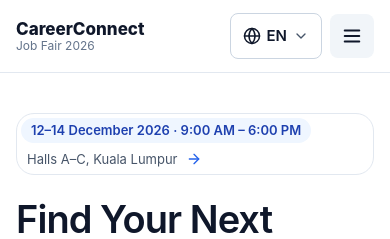
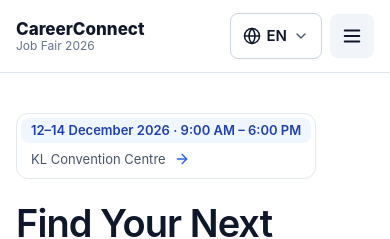
Before and after one commit to SheldonFam/job-fair-web-app, a Vue app: page / in a window 390 px wide. Shown: the top 239 px of the page. Built offline with nearby package versions, Linux system fonts and the light colour scheme; the HTML template or start-up script is replaced by a standard one.

Commit message:
feat: add venue map and tidy contact, hero and exhibitor layouts

```diff
--- a/src/components/AppFooter.vue
+++ b/src/components/AppFooter.vue
@@ -28,7 +28,7 @@
               hello@careerconnect.example.my
             </a>
           </li>
-          <li>Halls A–C, Kuala Lumpur</li>
+          <li>Halls A–C, Kuala Lumpur Convention Centre</li>
         </ul>
       </div>
     </div>
--- a/src/components/ContactSection.vue
+++ b/src/components/ContactSection.vue
@@ -137,15 +137,16 @@ const handleSubmit = async () => {
       <div class="contact-grid">
         <!-- Left: venue card -->
         <div class="card contact-venue">
-          <div
+          <iframe
             class="contact-map"
-            role="img"
-            aria-label="Map showing the venue in Kuala Lumpur"
-          ></div>
+            title="Map showing Kuala Lumpur Convention Centre"
+            src="https://www.google.com/maps?q=Kuala+Lumpur+Convention+Centre&output=embed"
+            loading="lazy"
+          ></iframe>
           <ul class="contact-details">
             <li class="contact-detail contact-detail-address">
               <MapPin class="contact-detail-icon" v-bind:size="18" aria-hidden="true" />
-              Halls A–C, Kuala Lumpur
+              Halls A–C, Kuala Lumpur Convention Centre
             </li>
             <li class="contact-detail">
               <Phone class="contact-detail-icon" v-bind:size="18" aria-hidden="true" />
@@ -293,10 +294,12 @@ const handleSubmit = async () => {
   overflow: hidden;
 }
 
-/* grey grid until a real map is added */
+/* the map fills the space above the details; the grey shows while it loads */
 .contact-map {
   flex: 1;
+  width: 100%;
   min-height: 200px;
+  border: 0;
   background: var(--border);
 }
 
@@ -304,7 +307,7 @@ const handleSubmit = async () => {
   display: flex;
   flex-direction: column;
   gap: 10px;
-  padding: 20px;
+  padding: 24px;
   font-size: 15px;
 }
 
--- a/src/components/ExhibitorsSection.vue
+++ b/src/components/ExhibitorsSection.vue
@@ -376,5 +376,9 @@ const clearFilters = () => {
   .exhibitor-roles {
     white-space: normal;
   }
+
+  .exhibitor-card {
+    align-items: flex-start;
+  }
 }
 </style>
--- a/src/components/HeroSection.vue
+++ b/src/components/HeroSection.vue
@@ -10,9 +10,9 @@ defineEmits<{ openExhibitor: [] }>()
     <div class="container hero-inner">
       <div class="hero-content">
         <a href="#sessions" class="hero-pill">
-          <span class="hero-pill-badge">12–14 December 2026 · 9:00 AM – 6:00 PM</span>
+          <span class="hero-pill-badge">12–14 December 2026&nbsp;· 9:00 AM – 6:00 PM</span>
           <span class="hero-pill-venue">
-            Halls A–C, Kuala Lumpur
+            KL Convention Centre
             <ArrowRight class="hero-pill-arrow" v-bind:size="16" aria-hidden="true" />
           </span>
         </a>
@@ -171,5 +171,23 @@ defineEmits<{ openExhibitor: [] }>()
   .hero-actions .btn {
     width: 100%;
   }
+
+  /* phones: the date and the venue sit on two lines, both starting at the same left edge */
+  .hero-pill {
+    flex-direction: column;
+    align-items: flex-start;
+    gap: 6px;
+    padding: 4px 4px 8px;
+    border-radius: var(--radius-card);
+  }
+
+  .hero-pill-badge {
+    border-radius: var(--radius);
+    text-wrap: balance;
+  }
+
+  .hero-pill-venue {
+    padding-left: 10px;
+  }
 }
 </style>
```
